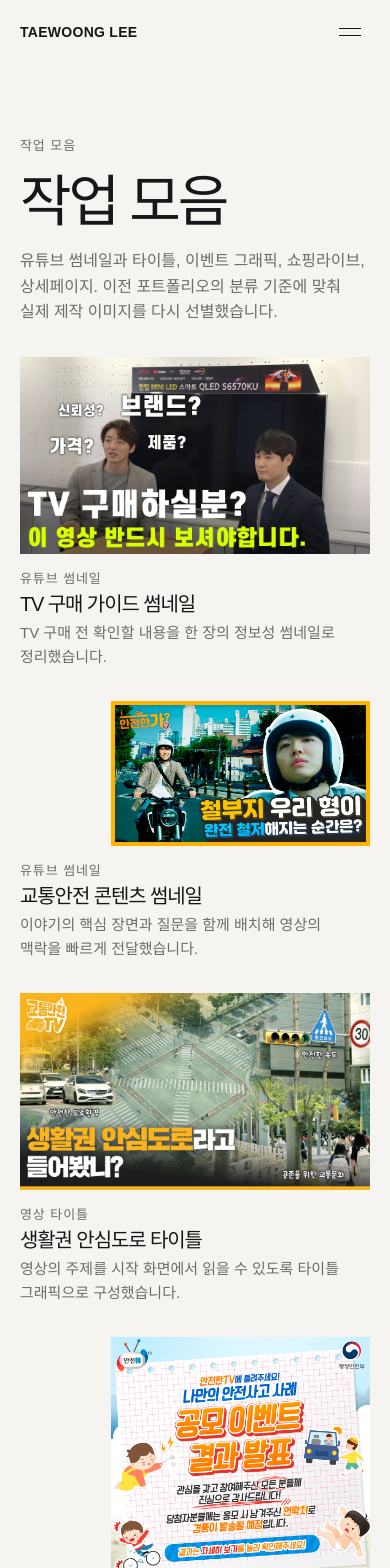
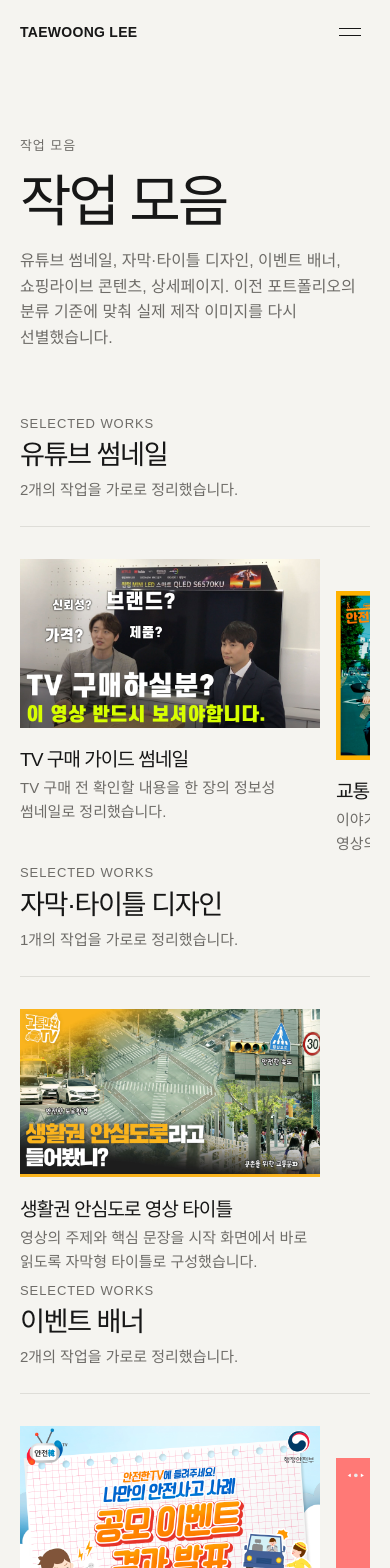
Before and after one commit to livee0322/taewoong-portfolio, a Next.js app: page /works in a window 390 px wide. Shown: the top 1568 px of the page. Built offline with nearby package versions, Linux system fonts and the light colour scheme.

Commit message:
organize selected works by category

```diff
--- a/src/app/globals.css
+++ b/src/app/globals.css
@@ -170,12 +170,12 @@ ul, ol { margin: 0; padding: 0; }
 .work-card-copy > p:last-child { margin-top: 0.35rem; color: var(--color-muted); font-size: 0.9375rem; }
 
 .career { border-top: 1px solid var(--color-border); }
-.sellerchart-note { display: grid; grid-template-columns: repeat(12, minmax(0, 1fr)); gap: 24px; margin-top: var(--space-12); padding-block: var(--space-8); border-top: 1px solid var(--color-text); border-bottom: 1px solid var(--color-border); }
-.sellerchart-note > .eyebrow { grid-column: 1 / span 3; padding-top: 0.35rem; }
-.sellerchart-note > div { grid-column: 5 / span 6; }
-.sellerchart-note h3 { font-size: clamp(1.5rem, 2.3vw, 2.15rem); line-height: 1.35; }
-.sellerchart-note p:not(.eyebrow) { margin-top: var(--space-4); color: var(--color-muted); font-size: 0.9375rem; }
-.sellerchart-note .text-link { margin-top: var(--space-6); }
+.representative-note { display: grid; grid-template-columns: repeat(12, minmax(0, 1fr)); gap: 24px; margin-top: var(--space-12); padding-block: var(--space-8); border-top: 1px solid var(--color-text); border-bottom: 1px solid var(--color-border); }
+.representative-note > .eyebrow { grid-column: 1 / span 3; padding-top: 0.35rem; }
+.representative-note > div { grid-column: 5 / span 6; }
+.representative-note h3 { font-size: clamp(1.5rem, 2.3vw, 2.15rem); line-height: 1.35; }
+.representative-note p:not(.eyebrow) { margin-top: var(--space-4); color: var(--color-muted); font-size: 0.9375rem; }
+.representative-note .text-link { margin-top: var(--space-6); }
 .career-route { display: flex; flex-wrap: wrap; gap: 0.4rem; margin-top: var(--space-12); }
 .career-route span { display: inline-flex; align-items: center; min-height: 2.3rem; padding: 0.35rem 0.7rem; border: 1px solid var(--color-border); border-radius: 999px; color: var(--color-muted); font-size: 0.8125rem; }
 .career-route span + span::before { content: "→"; margin-right: 0.75rem; color: var(--color-soft); }
@@ -249,6 +249,14 @@ ul, ol { margin: 0; padding: 0; }
 .works-masonry-full { margin-top: var(--space-8); }
 .works-masonry-full .work-card:nth-child(6) { grid-column: 1 / span 7; }
 .works-masonry-full .work-card:nth-child(7) { grid-column: 8 / span 5; }
+.works-categories { margin-top: var(--space-16); }
+.works-category + .works-category { margin-top: var(--space-20); }
+.works-category-heading { display: grid; grid-template-columns: 3fr 5fr 4fr; gap: 24px; align-items: end; padding-bottom: var(--space-6); border-bottom: 1px solid var(--color-border); }
+.works-category-heading h2 { font-size: clamp(1.7rem, 3vw, 2.6rem); }
+.works-category-heading > p:last-child { color: var(--color-muted); font-size: 0.9375rem; }
+.works-category-grid { display: grid; grid-template-columns: repeat(3, minmax(0, 1fr)); gap: 24px; margin-top: var(--space-8); }
+.works-category-grid .work-card { grid-column: auto; }
+.works-category-grid .work-card-copy h3 { font-size: 1.2rem; }
 
 .not-found { min-height: 70svh; padding-top: clamp(6rem, 14vw, 13rem); }
 .not-found h1 { margin-top: var(--space-4); font-size: clamp(3rem, 6vw, 5.5rem); }
@@ -273,9 +281,11 @@ ul, ol { margin: 0; padding: 0; }
   .work-card:nth-child(3), .work-card:nth-child(4), .work-card:nth-child(5) { grid-column: span 4; }
   .work-card:nth-child(6) { grid-column: span 5; }
   .work-card:nth-child(7) { grid-column: 4 / span 5; }
-  .sellerchart-note { grid-template-columns: repeat(8, minmax(0, 1fr)); }
-  .sellerchart-note > .eyebrow { grid-column: 1 / span 2; }
-  .sellerchart-note > div { grid-column: 3 / span 5; }
+  .representative-note { grid-template-columns: repeat(8, minmax(0, 1fr)); }
+  .representative-note > .eyebrow { grid-column: 1 / span 2; }
+  .representative-note > div { grid-column: 3 / span 5; }
+  .works-category-heading { grid-template-columns: 2fr 4fr 2fr; }
+  .works-category-grid { grid-template-columns: repeat(2, minmax(0, 1fr)); }
   .career-item { grid-template-columns: 1.6fr 1.75fr 3fr; }
   .workflow-item { grid-template-columns: 1fr; }
   .workflow-item .workflow-tools { grid-column: auto; }
@@ -338,9 +348,15 @@ ul, ol { margin: 0; padding: 0; }
   .work-card:nth-child(even) .media-placeholder { width: 74%; margin-left: auto; }
   .work-card-copy { max-width: 20rem; }
   .career-list { margin-top: var(--space-8); }
-  .sellerchart-note { display: block; margin-top: var(--space-8); padding-block: var(--space-6); }
-  .sellerchart-note > div { margin-top: var(--space-4); }
-  .sellerchart-note h3 { font-size: 1.5rem; }
+  .representative-note { display: block; margin-top: var(--space-8); padding-block: var(--space-6); }
+  .representative-note > div { margin-top: var(--space-4); }
+  .representative-note h3 { font-size: 1.5rem; }
+  .works-category-heading { display: block; }
+  .works-category-heading h2 { margin-top: var(--space-2); }
+  .works-category-heading > p:last-child { margin-top: var(--space-2); }
+  .works-category-grid { display: flex; gap: 16px; overflow-x: auto; padding-bottom: 8px; }
+  .works-category-grid .work-card { flex: 0 0 min(78vw, 300px); }
+  .works-category-grid .work-card .media-placeholder { width: 100%; margin-left: 0; }
   .career-route { margin-top: var(--space-8); }
   .career-route span + span::before { display: none; }
   .career-item { display: block; padding-block: var(--space-6); }
--- a/src/app/works/page.tsx
+++ b/src/app/works/page.tsx
@@ -1,6 +1,8 @@
 import { MediaPlaceholder } from "@/components/ui/MediaPlaceholder";
 import { SectionHeading } from "@/components/ui/SectionHeading";
 import { visualWorks } from "@/data/works";
+
+const workCategories = ["유튜브 썸네일", "자막·타이틀 디자인", "이벤트 배너", "쇼핑라이브 콘텐츠", "상세페이지"];
 
 export default function WorksPage() {
   return (
@@ -9,12 +11,23 @@ export default function WorksPage() {
         <SectionHeading
           eyebrow="작업 모음"
           title="작업 모음"
-          description="유튜브 썸네일과 타이틀, 이벤트 그래픽, 쇼핑라이브, 상세페이지. 이전 포트폴리오의 분류 기준에 맞춰 실제 제작 이미지를 다시 선별했습니다."
+          description="유튜브 썸네일, 자막·타이틀 디자인, 이벤트 배너, 쇼핑라이브 콘텐츠, 상세페이지. 이전 포트폴리오의 분류 기준에 맞춰 실제 제작 이미지를 다시 선별했습니다."
           as="h1"
         />
       </section>
-      <section className="works-masonry works-masonry-full" aria-label="선별된 비주얼 작업">
-        {visualWorks.map((work) => (
+      <section className="works-categories" aria-label="카테고리별 선별 작업">
+        {workCategories.map((category) => {
+          const categoryWorks = visualWorks.filter((work) => work.category === category);
+          if (categoryWorks.length === 0) return null;
+          return (
+            <section className="works-category" key={category} aria-labelledby={`category-${category}`}>
+              <div className="works-category-heading">
+                <p className="eyebrow">Selected works</p>
+                <h2 id={`category-${category}`}>{category}</h2>
+                <p>{categoryWorks.length}개의 작업을 가로로 정리했습니다.</p>
+              </div>
+              <div className="works-category-grid">
+                {categoryWorks.map((work) => (
                   <article className={`work-card work-${work.ratio}`} key={work.id}>
                     <MediaPlaceholder
                       media={{
@@ -24,15 +37,18 @@ export default function WorksPage() {
                         ratio: work.ratio,
                         caption: work.category,
                       }}
-              priority={work.id === "traffic-safety-title"}
+                      priority={work.id === "tv-purchase-thumbnail" || work.id === "traffic-safety-thumbnail"}
                     />
                     <div className="work-card-copy">
-              <p className="eyebrow">{work.category}</p>
-              <h2>{work.title}</h2>
+                      <h3>{work.title}</h3>
                       <p>{work.description}</p>
                     </div>
                   </article>
                 ))}
+              </div>
+            </section>
+          );
+        })}
       </section>
     </main>
   );
--- a/src/data/works.ts
+++ b/src/data/works.ts
@@ -23,9 +23,9 @@ export const visualWorks: VisualWork[] = [
   },
   {
     id: "traffic-safety-title",
-    category: "영상 타이틀",
-    title: "생활권 안심도로 타이틀",
-    description: "영상의 주제를 시작 화면에서 읽을 수 있도록 타이틀 그래픽으로 구성했습니다.",
+    category: "자막·타이틀 디자인",
+    title: "생활권 안심도로 영상 타이틀",
+    description: "영상의 주제와 핵심 문장을 시작 화면에서 바로 읽도록 자막형 타이틀로 구성했습니다.",
     tone: "sand",
     ratio: "wide",
     src: "/images/selected-works/traffic-safety-title.jpg",
@@ -33,7 +33,7 @@ export const visualWorks: VisualWork[] = [
   },
   {
     id: "safe-tv-event",
-    category: "이벤트 그래픽",
+    category: "이벤트 배너",
     title: "안전한TV 이벤트 결과 발표",
     description: "이벤트의 결과와 참여자 안내를 한 화면에서 확인하도록 구성했습니다.",
     tone: "rose",
@@ -43,7 +43,7 @@ export const visualWorks: VisualWork[] = [
   },
   {
     id: "standards-event",
-    category: "이벤트 그래픽",
+    category: "이벤트 배너",
     title: "양자기술 4행시 이벤트",
     description: "참여 방법과 주제를 또렷하게 읽을 수 있도록 만든 이벤트 그래픽입니다.",
     tone: "paper",
@@ -53,7 +53,7 @@ export const visualWorks: VisualWork[] = [
   },
   {
     id: "shopping-live-studio",
-    category: "쇼핑라이브",
+    category: "쇼핑라이브 콘텐츠",
     title: "쇼핑라이브 현장 썸네일",
     description: "제품 전시장과 진행 장면을 함께 보여주도록 구성한 쇼핑라이브 썸네일입니다.",
     tone: "stone",
```
Also changed, not shown: src/components/home/HomeSections.tsx (+9 -9 lines). Lines whose indentation alone changed are shown as unchanged.
